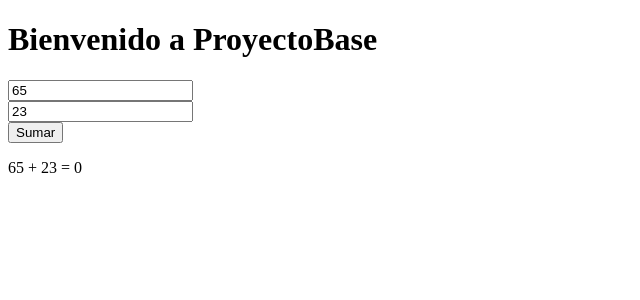
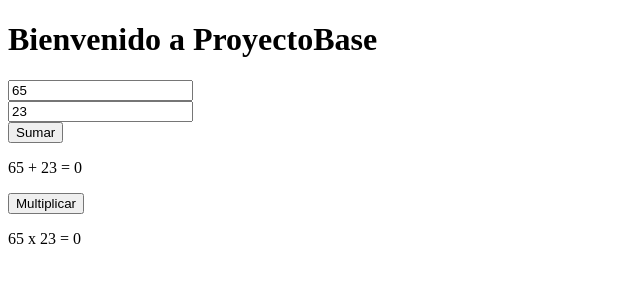
Before and after one commit to carlospalma-sistemas/ProyectoBase, an Angular app: page / in a window 1280 px wide. Shown: the top 300 px of the page, without its empty margins (0-640 px from the left). Built offline with nearby package versions, Linux system fonts and the light colour scheme.

Commit message:
Include other functions

```diff
--- a/src/app/app.component.html
+++ b/src/app/app.component.html
@@ -5,3 +5,5 @@
 <input type="number" [(ngModel)]="numero2"><br>
 <button (click)="sumar()">Sumar</button>
 <p>{{numero1}} + {{numero2}} = {{suma}}</p>
+<button (click)="multiplicar(numero1, numero2)">Multiplicar</button>
+<p>{{numero1}} x {{numero2}} = {{multiplicacion}}</p>
--- a/src/app/app.component.ts
+++ b/src/app/app.component.ts
@@ -6,12 +6,17 @@ import { Component } from '@angular/core';
   styleUrls: ['./app.component.css']
 })
 export class AppComponent {
-  title : string = 'ProyectoBase';
-  numero1 = 65;
-  numero2 = 23;
-  suma = 0;
+  title : string = 'ProyectoBase'
+  numero1 = 65
+  numero2 = 23
+  suma = 0
+  multiplicacion = 0
 
   sumar() {
-    this.suma = this.numero1 + this.numero2;
+    this.suma = this.numero1 + this.numero2
+  }
+
+  multiplicar(num1: number, num2: number) {
+    this.multiplicacion = num1 * num2
   }
 }
```
